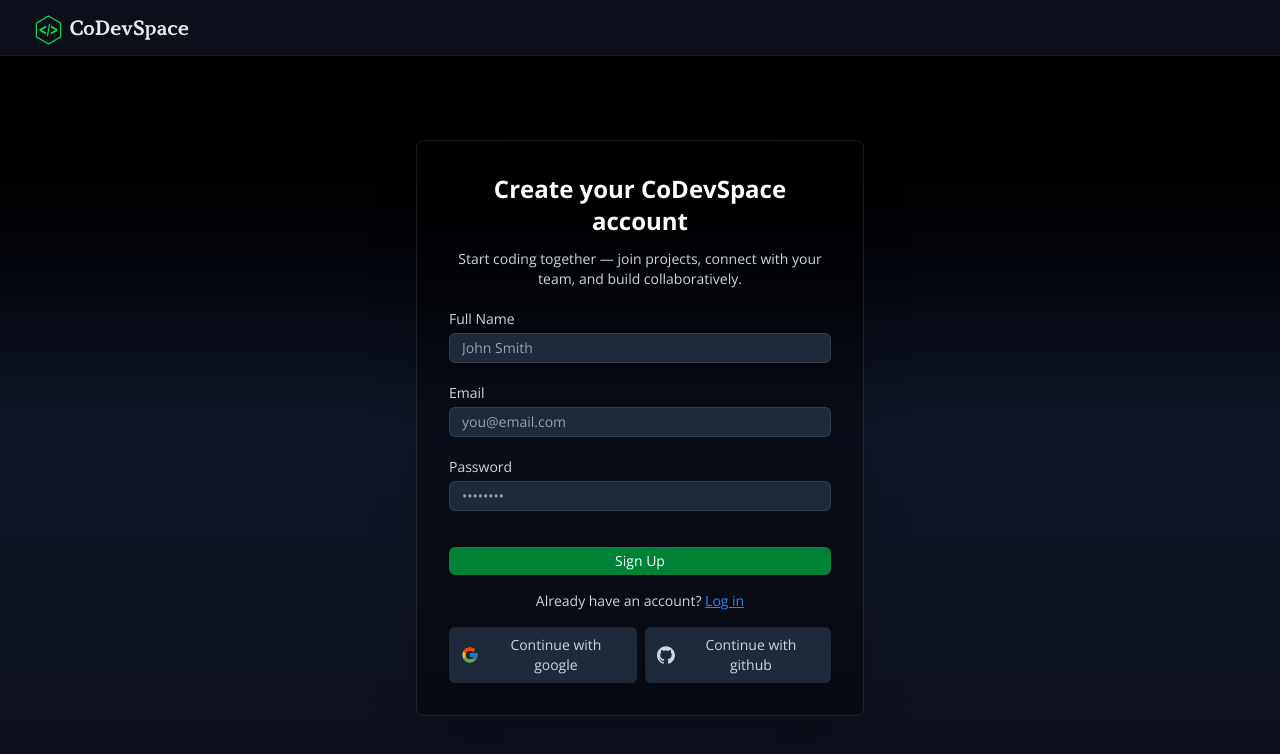
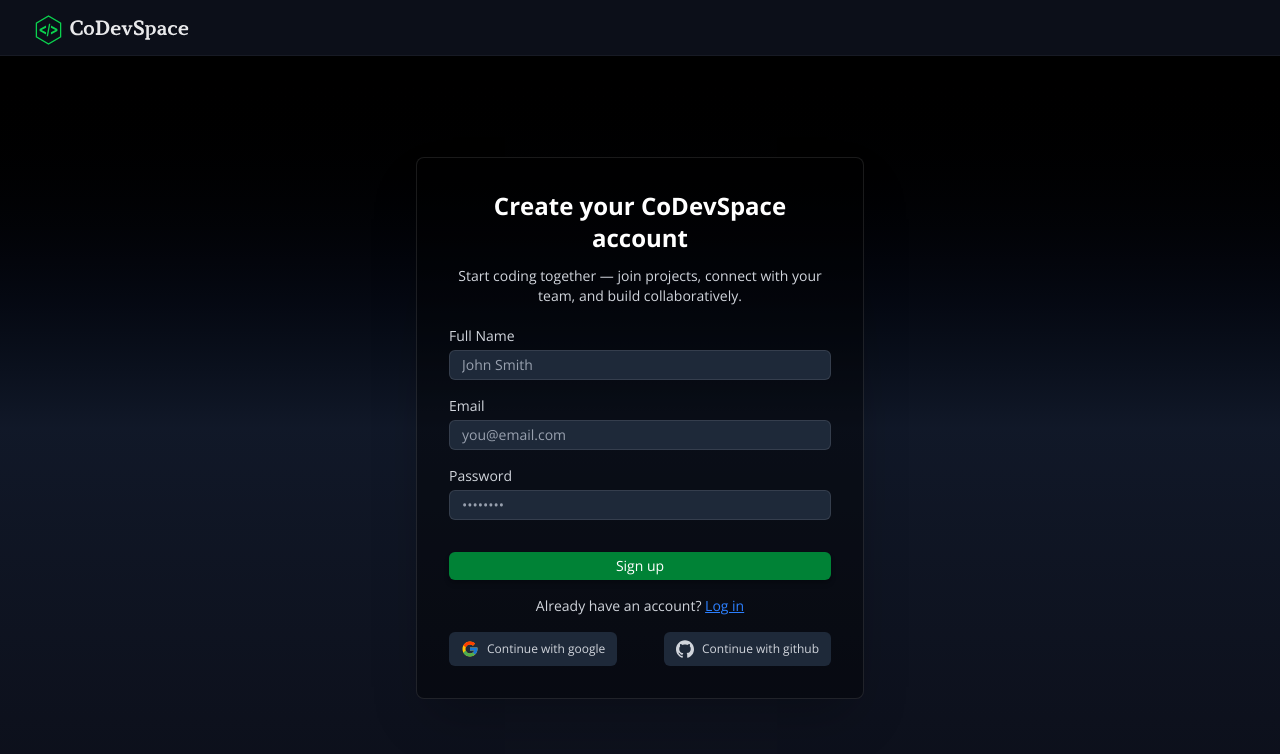
Before and after one commit to dev-ankit-mishra/collab-code-editor, a React (Vite) app in the folder client/: page /signup in a window 1280 px wide. Shown: the top 754 px of the page. Built offline with nearby package versions, Linux system fonts and the light colour scheme; no server answers.

Commit message:
Added error state

```diff
--- a/client/src/pages/SignUp.tsx
+++ b/client/src/pages/SignUp.tsx
@@ -5,7 +5,7 @@ import Button from "../components/Button";
 import Input from "../components/Input";
 import {Link,useNavigate} from "react-router-dom"
 import { useAuth } from "../context/AuthContext";
-import { useState } from "react";
+import { useState,useEffect } from "react";
 import type { FormEvent } from "react";
 
 export default function SignUp() {
@@ -14,11 +14,20 @@ export default function SignUp() {
   const navigate=useNavigate()
 
   const [error,setError]=useState<string | null>(null)
+  const [loading,setLoading] = useState<boolean>(false)
+
+   useEffect(() => {
+        if (error) {
+          const timer = setTimeout(() => setError(null), 5000);
+          return () => clearTimeout(timer);
+        }
+      }, [error]);
 
 
 
 async function handleSignUp(e: FormEvent<HTMLFormElement>) {
   e.preventDefault();
+  setLoading(true)
   const formData = new FormData(e.currentTarget);
   const name = formData.get("name") as string;
   const email = formData.get("email") as string;
@@ -27,6 +36,7 @@ async function handleSignUp(e: FormEvent<HTMLFormElement>) {
   try {
     const { success, data, error } = await signUpUser!(email, password);
     if (error) {
+      setError(error)
       throw new Error(error);
     }
 
@@ -49,22 +59,19 @@ async function handleSignUp(e: FormEvent<HTMLFormElement>) {
       const responseData = await res.json();
       console.log("User creation response:", responseData);
 
-      if (!res.ok) throw new Error(responseData.message || "Failed to create user");
+      if (!res.ok){
+        setError(responseData.message || "Failed to create user")
+        throw new Error(responseData.message || "Failed to create user");
+      }
 
       navigate("/dashboard", { replace: true });
+      setLoading(false)
     }
   } catch (err) {
-    setError("Something went wrong.");
     console.error("Signup error:", err);
+    setLoading(false)
   }
 }
-
-
-
-
-
-
-
 
   return (
     <section className="w-full h-screen flex flex-col ">
@@ -78,47 +85,51 @@ async function handleSignUp(e: FormEvent<HTMLFormElement>) {
             Start coding together — join projects, connect with your team, and
             build collaboratively.
           </p>
-          <form onSubmit={handleSignUp} className="flex flex-col gap-5">
+          <form onSubmit={handleSignUp} className="flex flex-col gap-4">
             <div>
-              <label className="block pb-1">Full Name</label>
+              <label htmlFor="name" className="block pb-1">Full Name</label>
               <Input
+                id="name"
                 name="name"
                 type="text"
                 placeholder="John Smith"
               />
             </div>
             <div>
-              <label className="block pb-1">Email</label>
+              <label htmlFor="email" className="block pb-1">Email</label>
               <Input
+                id="email"
                 name="email"
                 type="email"
                 placeholder="you@email.com"
               />
             </div>
             <div>
-              <label className="block pb-1">Password</label>
+              <label htmlFor="password" className="block pb-1">Password</label>
               <Input
+                id="password"
                 name="password"
                 type="password"
                 placeholder="••••••••"
               />
             </div>
-            <Button type="submit" className="mt-4">
-              Sign Up
+            <Button type="submit" disabled={loading}
+             className="mt-4">
+              {loading ?"Signing up" :"Sign up"}
             </Button>
             {
-              error && <p className="text-red-500">{error}</p>
+              error && <p className="text-red-500 pt-2 text-center">{error}</p>
             }
           </form>
           <p className="text-center mt-4">
             Already have an account? <Link to={"/login"} className="text-blue-500 hover:text-blue-600 underline">Log in</Link>
           </p>
           <div className="flex gap-2 justify-between mt-4">
-            <button className="rounded-md bg-gray-800 text-gray-300 py-2 px-3 text-sm flex items-center gap-2 hover:bg-gray-900 transition-all duration-200 hover:scale-102 cursor-pointer">
+            <button className="rounded-md bg-gray-800 text-gray-300 py-2 px-3 text-xs flex items-center gap-2 hover:bg-gray-900 transition-all duration-200 hover:scale-102 cursor-pointer">
               <FcGoogle size={18} />
               Continue with google
             </button>
-            <button className="rounded-md bg-gray-800 text-gray-300 py-2 px-3 text-sm flex items-center gap-2 hover:scale-102 hover:bg-gray-900 transition-all duration-200 cursor-pointer">
+            <button className="rounded-md bg-gray-800 text-gray-300 py-2 px-3 text-xs flex items-center gap-2 hover:scale-102 hover:bg-gray-900 transition-all duration-200 cursor-pointer">
               <SiGithub size={18} />
               Continue with github
             </button>
```
